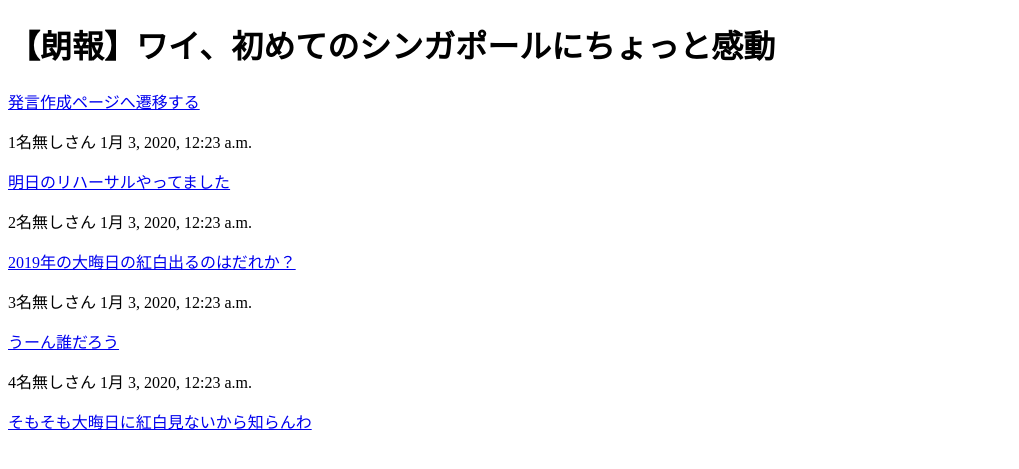
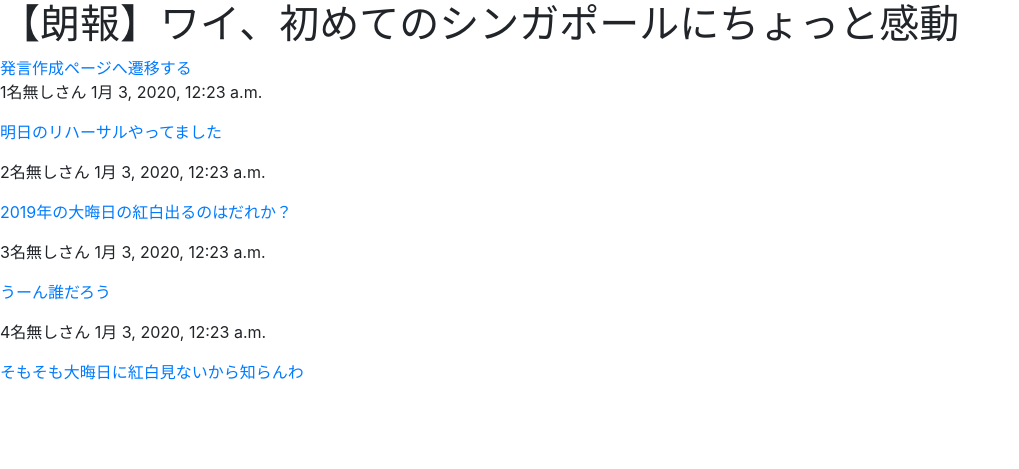
Before and after one commit to py-py-py/2ch_like_sns, a Django app: template sns/sns_app/templates/sns_app/thread.html in a window 1280 px wide. Shown: the top 469 px of the page, without its empty margins (0-1019 px from the left). Run offline with Django 3.2, Linux system fonts and the light colour scheme; the template is opened without the code that fills it: values that come from a table or form of the project are taken from there, others are empty; data comes from the database, SQL or seed files in the repository; parts of the project's set-up code (start-up, migrations or seed data) failed here and were passed over; some libraries are stand-ins or nearby versions.

Commit message:
update base.html

```diff
--- a/sns/sns_app/templates/sns_app/base.html
+++ b/sns/sns_app/templates/sns_app/base.html
@@ -2,6 +2,11 @@
 <html lang="ja">
 <head>
     <meta charset="UTF-8">
+    <meta name="viewport" content="width=device-width, initial-scale=1, shrink-to-fit=no">
+
+    <!-- Bootstrap CSS -->
+    <link rel="stylesheet" href="https://stackpath.bootstrapcdn.com/bootstrap/4.4.1/css/bootstrap.min.css" integrity="sha384-Vkoo8x4CGsO3+Hhxv8T/Q5PaXtkKtu6ug5TOeNV6gBiFeWPGFN9MuhOf23Q9Ifjh" crossorigin="anonymous">
+
     {% block title %}
         <title>title</title>
     {% endblock title %}
@@ -9,5 +14,9 @@
 <body>
     {% block content %}
     {% endblock %}
+
+    <script src="https://code.jquery.com/jquery-3.4.1.slim.min.js" integrity="sha384-J6qa4849blE2+poT4WnyKhv5vZF5SrPo0iEjwBvKU7imGFAV0wwj1yYfoRSJoZ+n" crossorigin="anonymous"></script>
+    <script src="https://cdn.jsdelivr.net/npm/popper.js@1.16.0/dist/umd/popper.min.js" integrity="sha384-Q6E9RHvbIyZFJoft+2mJbHaEWldlvI9IOYy5n3zV9zzTtmI3UksdQRVvoxMfooAo" crossorigin="anonymous"></script>
+    <script src="https://stackpath.bootstrapcdn.com/bootstrap/4.4.1/js/bootstrap.min.js" integrity="sha384-wfSDF2E50Y2D1uUdj0O3uMBJnjuUD4Ih7YwaYd1iqfktj0Uod8GCExl3Og8ifwB6" crossorigin="anonymous"></script>
 </body>
 </html>
```
